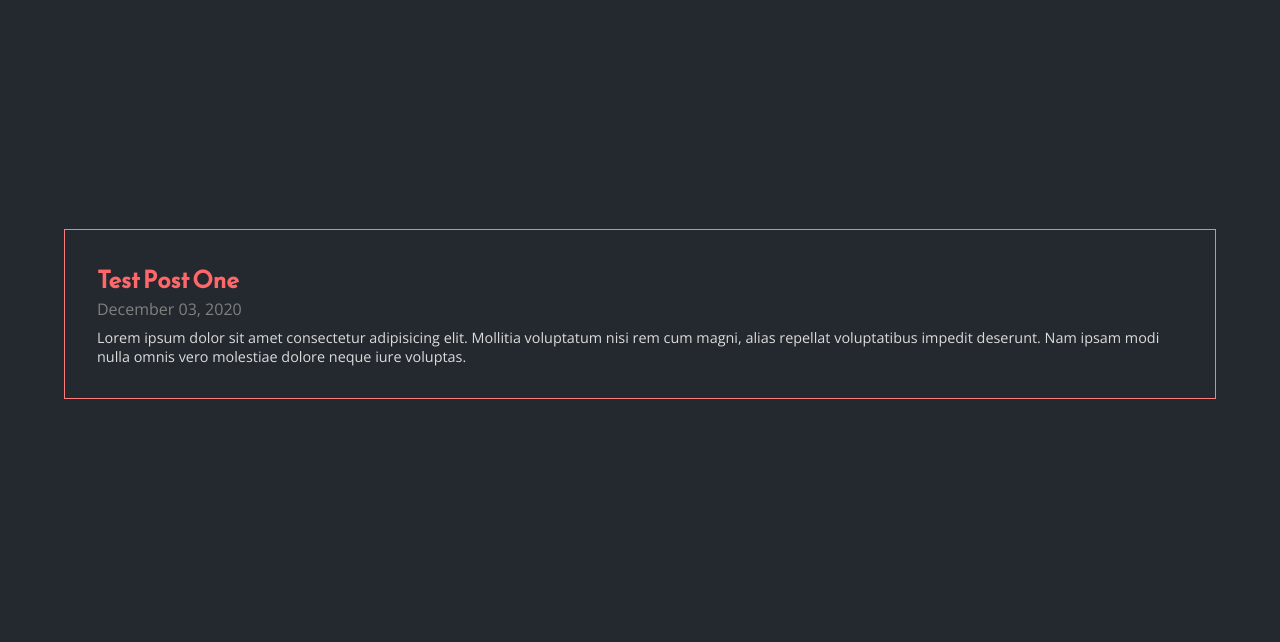
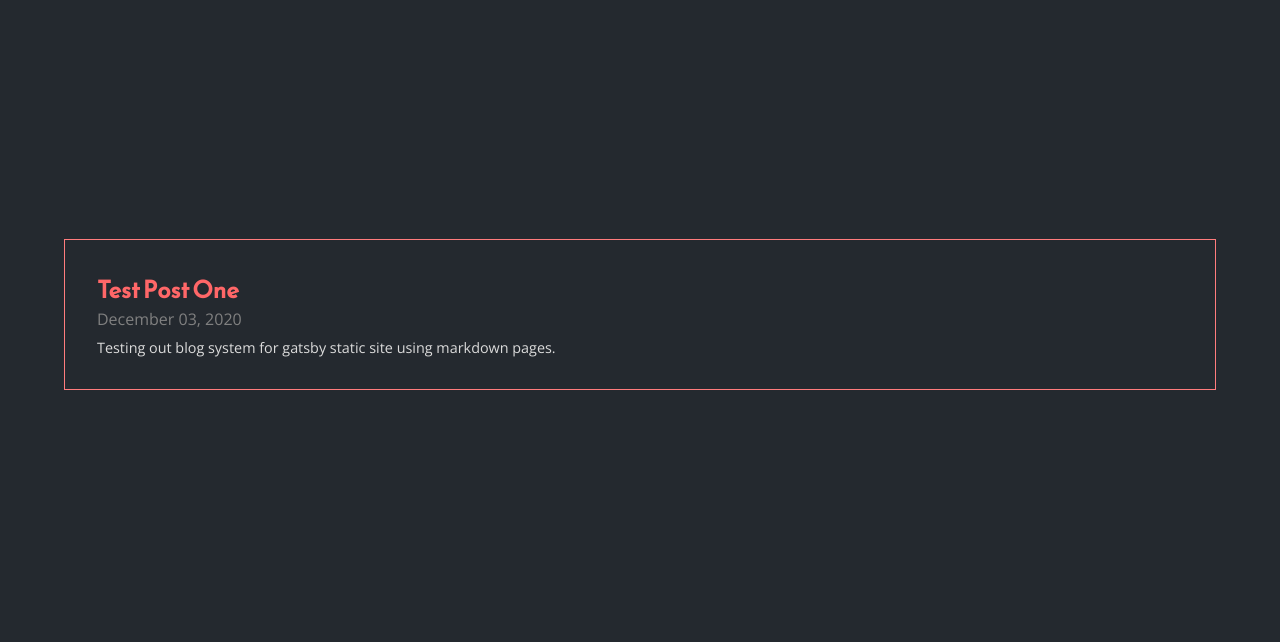
Before and after one commit to r-shafi/shafi-ml, a Gatsby site: page /blog in a window 1280 px wide. Shown: the part 78-720 px from the top of the page. Built offline with nearby package versions, Linux system fonts and the light colour scheme; Gatsby itself is replaced by a stand-in of ours.

Commit message:
Update test-post-one.md

```diff
--- a/src/blog-posts/test-post-one.md
+++ b/src/blog-posts/test-post-one.md
@@ -2,8 +2,8 @@
 slug: '/blog/test-post-one'
 date: '2020-12-03'
 title: 'Test Post One'
-info: '
-Lorem ipsum dolor sit amet consectetur adipisicing elit. Mollitia voluptatum nisi rem cum magni, alias repellat voluptatibus impedit deserunt. Nam ipsam modi nulla omnis vero molestiae dolore neque iure voluptas.'
+info: 'Testing out blog system for gatsby static site using markdown pages.'
 ---
 
 Test post one in **Gatsby** with **Markdown**.
+Checking if updating MD from Github works!?
```
